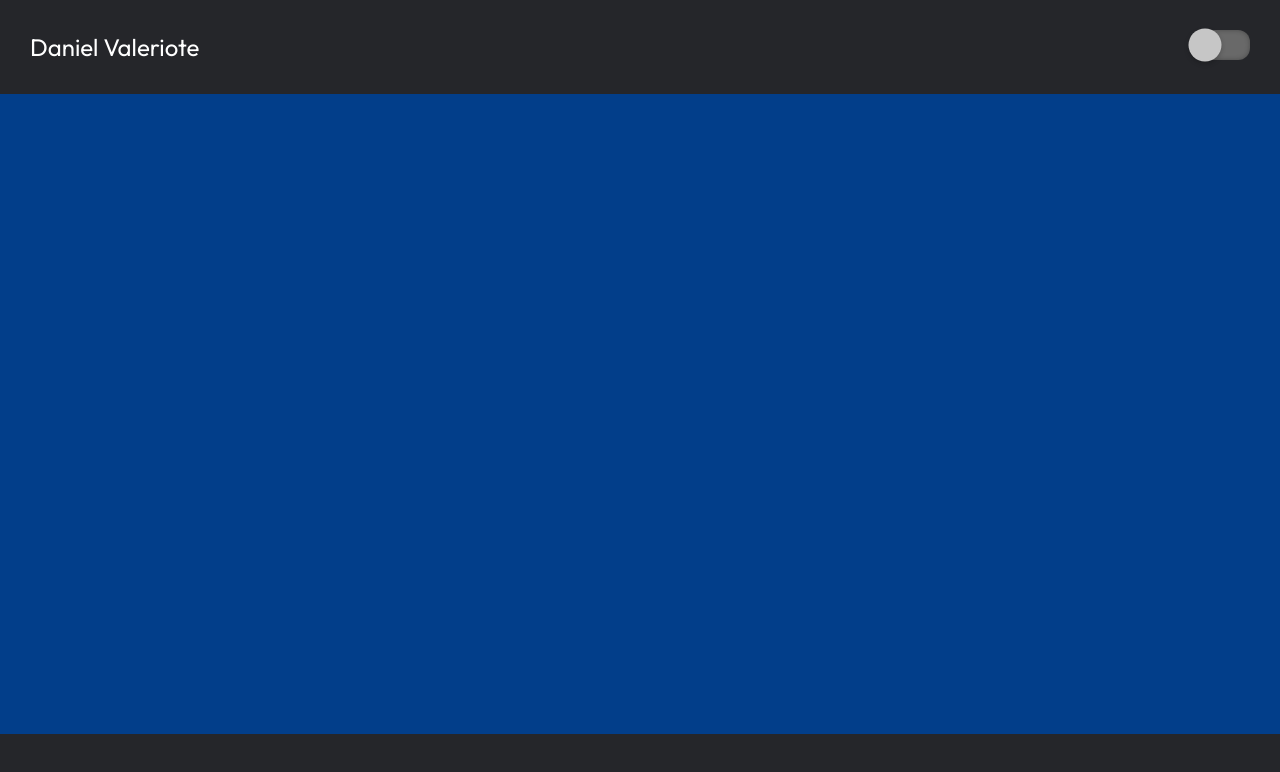
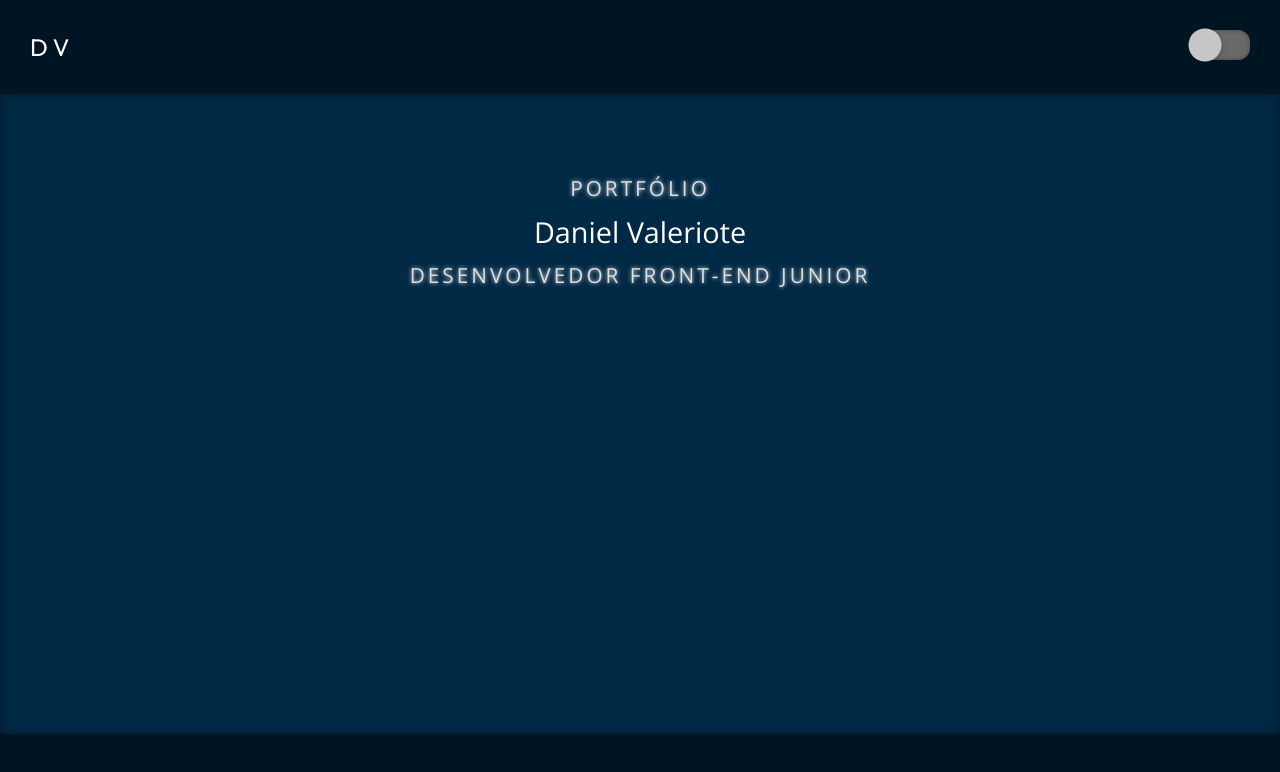
Before and after one commit to DanielValeriote/portfolio, a plain HTML site: page index.html in a window 1280 px wide. Drawn offline with nearby package versions, Linux system fonts and the light colour scheme.

Commit message:
main section first steps

```diff
--- a/index.html
+++ b/index.html
@@ -12,16 +12,23 @@
   <link rel="preconnect" href="https://fonts.gstatic.com" crossorigin>
   <link href="https://fonts.googleapis.com/css2?family=Outfit:wght@300;400;700&display=swap" rel="stylesheet">
 
+  <!-- Google Fonts- Open Sans -->
+  <link rel="preconnect" href="https://fonts.googleapis.com">
+  <link rel="preconnect" href="https://fonts.gstatic.com" crossorigin>
+  <link href="https://fonts.googleapis.com/css2?family=Open+Sans:wght@300;400;700&display=swap" rel="stylesheet">
+
 </head>
 <body>
   <header class="site-header">
-    <h1 class="title">Daniel Valeriote</h1>
+    <h1 class="title">D V</h1>
     <div class="center-checkbox">
       <input type="checkbox" id="nightModeSwitch">
     </div>
   </header>
   <main class="main-section">
-
+    <h3>Portfólio</h3>
+    <h2>Daniel Valeriote</h2>
+    <h3>Desenvolvedor Front-End Junior</h3>
   </main>
 </body>
 </html>
--- a/styles/style.scss
+++ b/styles/style.scss
@@ -1,7 +1,15 @@
-$bg-color:rgb(37, 38, 42);
-$main-color: white;
-$secondary-color: black;
-$main-bg-color: #023e8a;
+:root {
+  --bg-color: #001523;//rgb(37, 38, 42);
+  --main-color: #ffffff;
+  --secondary-color: black;
+  --third-color: rgb(221, 221, 221);
+  --main-bg-color: #002945;
+}
+
+// $bg-color: #001523;//rgb(37, 38, 42);
+// $main-color: white;
+// $secondary-color: black;
+// $main-bg-color: #002945;
 
 * {
   margin: 0;
@@ -12,18 +20,16 @@ $main-bg-color: #023e8a;
 body {
   width: 100%;
   min-height: 100vh;
-  background-color: $bg-color;
-  color: $main-color;
+  background-color: var(--bg-color);
+  color: var(--main-color);
 }
 
 .site-header {
   padding: 30px;
   font-family: 'Outfit';
-  // border: 1px solid rgba(0, 0, 0, 0.301);
   display: flex;
   justify-content: space-between;
   align-items: center;
-  // box-shadow: inset 1px 1px 5px rgba(0, 0, 0, 0.404);
 }
 
 .title {
@@ -35,7 +41,6 @@ body {
   width: 60px;
   height: 30px;
   appearance: none;
-  // background-color: #c6c6c6;
   background-color: dimgray;
   outline: none;
   border-radius: 12px;
@@ -72,7 +77,27 @@ body {
 }
 
 .main-section {
-  background-color: $main-bg-color;
   width: 100%;
   height: 80vh;
+  background-color: var(--main-bg-color);
+  box-shadow: inset 0px 0px 10px rgba(0, 0, 0, 0.397);
+  padding: 30px;
+  padding-top: 70px;
+  & h2 {
+    font-size: 1.8rem;
+  }
+
+  & h2, h3 {
+    font-family: "Open Sans", Arial, Helvetica, sans-serif;
+    font-weight: lighter;
+    text-align: center;
+    margin: 10px;
+  }
+  & h3 {
+    font-size: 1.3rem;
+    color: var(--third-color);
+    text-shadow: 0px 0px 4px var(--third-color);
+    letter-spacing: 3px;
+    text-transform: uppercase;
+  }
 }
```
Also changed, not shown: styles/style.css, 1 other file.
